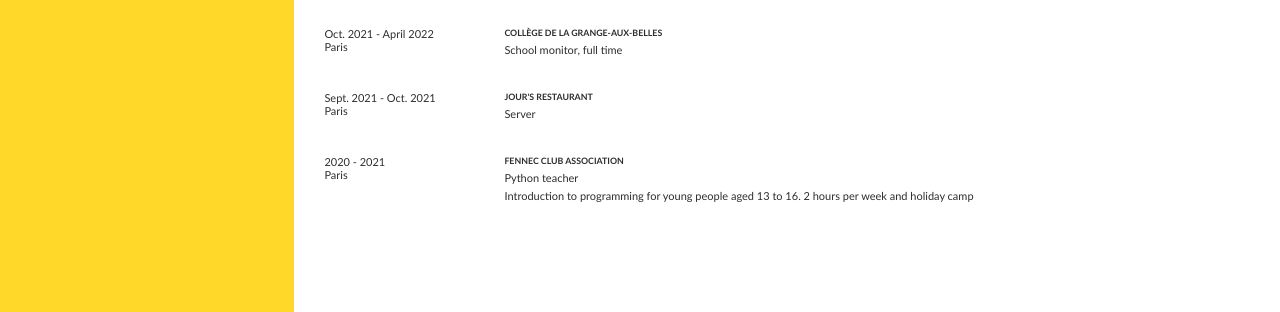
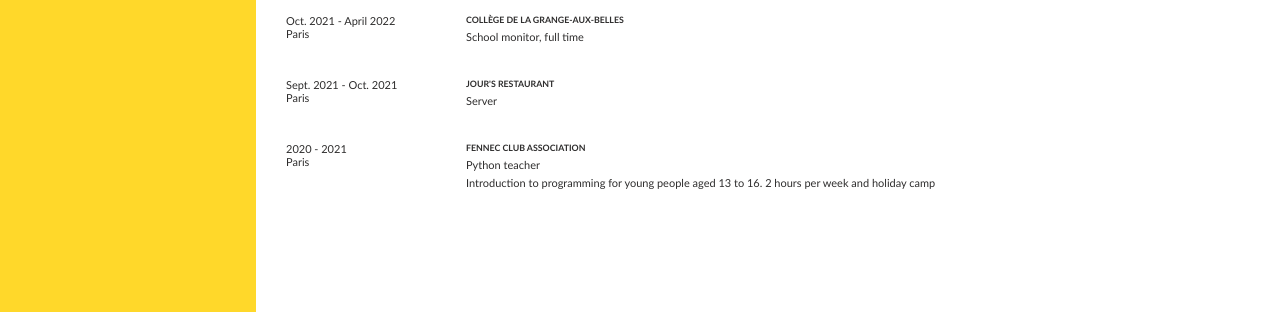
Before and after one commit to PinsonMarc/Marc_Pinson_CV_Website, a plain HTML site: page index.html in a window 1280 px wide. Shown: the part 688-1000 px from the top of the page. Drawn offline with Linux system fonts and the light colour scheme.

Commit message:
improved layout

```diff
--- a/styles.css
+++ b/styles.css
@@ -11,7 +11,7 @@ body {
   font-size: 11px;
   color: var(--text-color);
   display: grid;
-  grid-template-columns: minmax(140px, 23%) auto;
+  grid-template-columns: minmax(140px, 20%) auto;
   grid-template-rows: 200px minmax(100vh, auto);
 }
 
```
